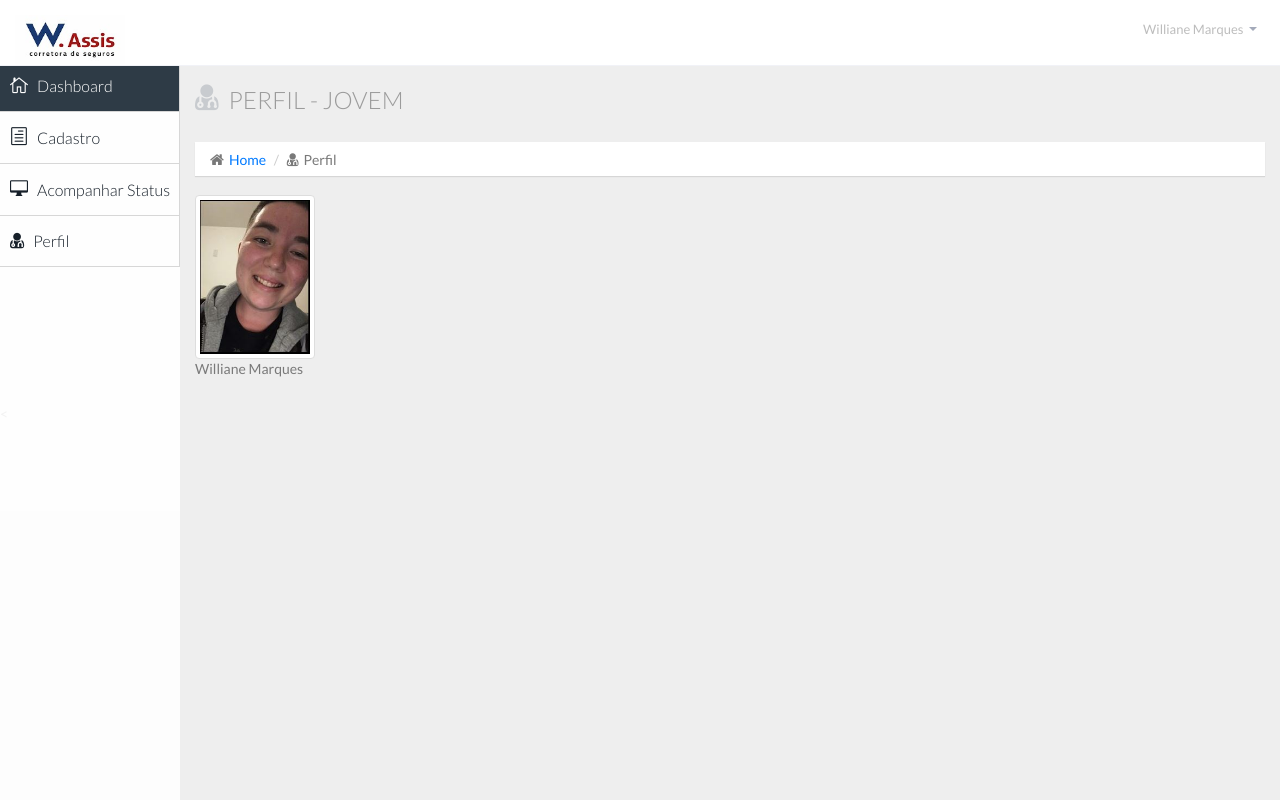
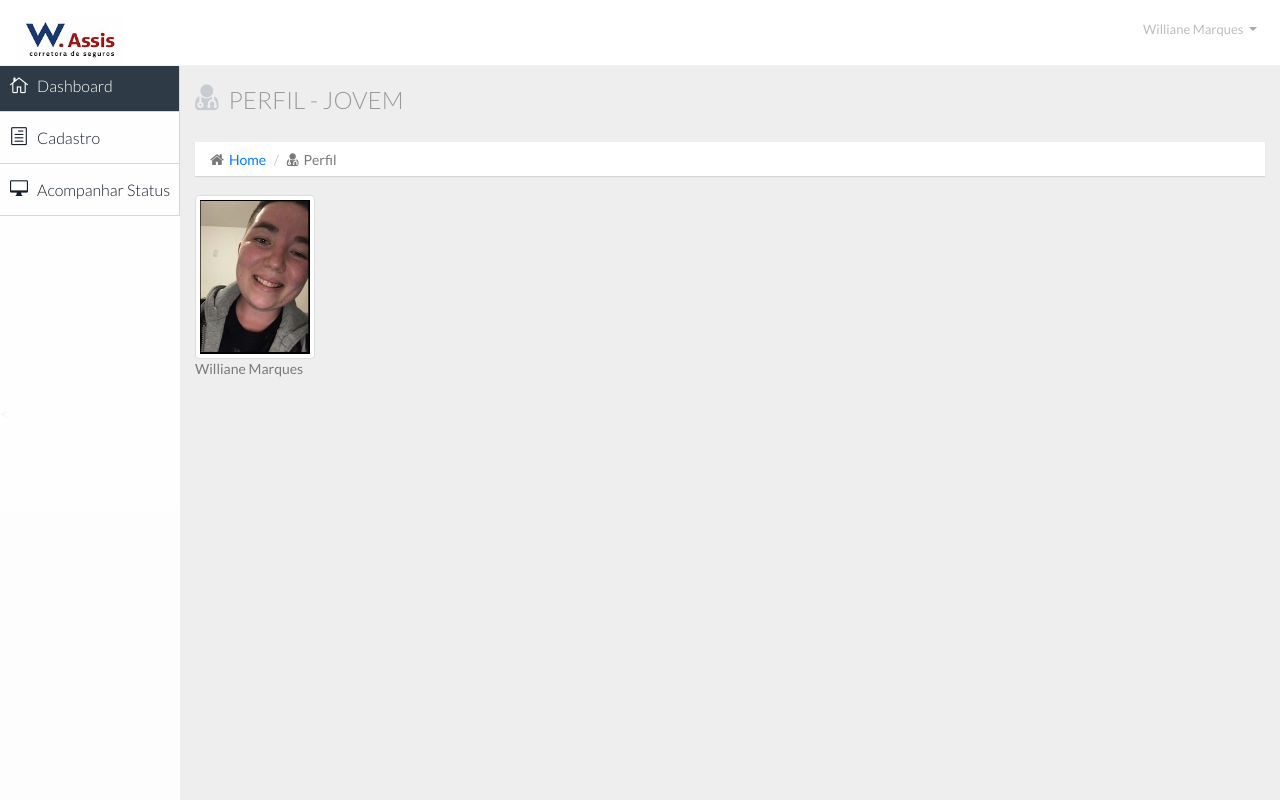
Before and after one commit to williane/wmarques, a Django app: page /jovem/perfil/ in a window 1280 px wide. Run offline with Django 3.2, Linux system fonts and the light colour scheme; some libraries are stand-ins or nearby versions.

Commit message:
configuring app

```diff
--- a/jovem/templates/indicacao.html
+++ b/jovem/templates/indicacao.html
@@ -56,7 +56,7 @@
         <div class="row">
             <div class="col-lg-18">
 
-                <img src="{% static 'img\will.jpg' %}" class="rounded-circle" alt="..." width=220 height=220>
+                <img src="{% static 'img\will.JPG' %}" class="rounded-circle" alt="..." width=220 height=220>
             </div>
             <div class="col-lg-10">
                 <br><br>
--- a/jovem/templates/profile.html
+++ b/jovem/templates/profile.html
@@ -13,7 +13,7 @@
         </div>
         <!-- page start-->
 		<div class="card" style="width: 18rem;">
-			<img src="{% static 'img\will.jpg' %}" class="img-thumbnail" alt="..." width=120 height=100>
+			<img src="{% static 'img\will.JPG' %}" class="img-thumbnail" alt="..." width=120 height=100>
 			<div class="card-body">
 				<p class="card-text">Williane Marques</p>
 			</div>
--- a/templates/base.html
+++ b/templates/base.html
@@ -120,12 +120,6 @@
                     <a href="{% url 'acompanhar_status' %}" class="">
                         <i class="icon_desktop"></i>
                         <span>Acompanhar Status</span>
-                    </a>
-                </li>
-                <li>
-                    <a class="" href="{% url 'profile' %}">
-                        <i class="fa fa-user-md"></i>
-                        <span>Perfil</span>
                     </a>
                 </li>
             </ul>
```
